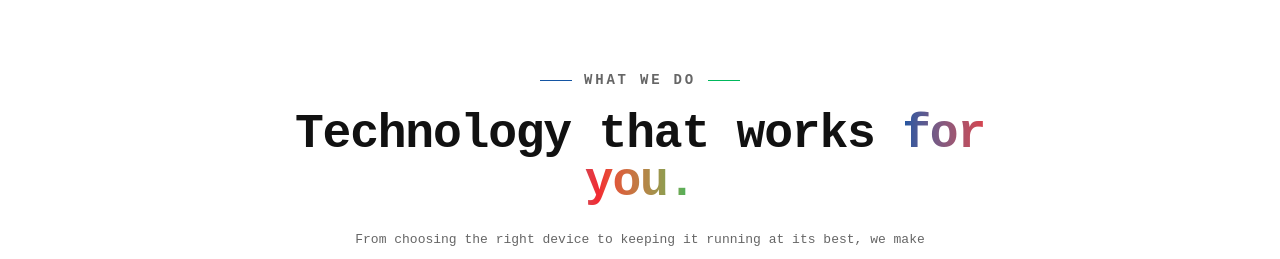
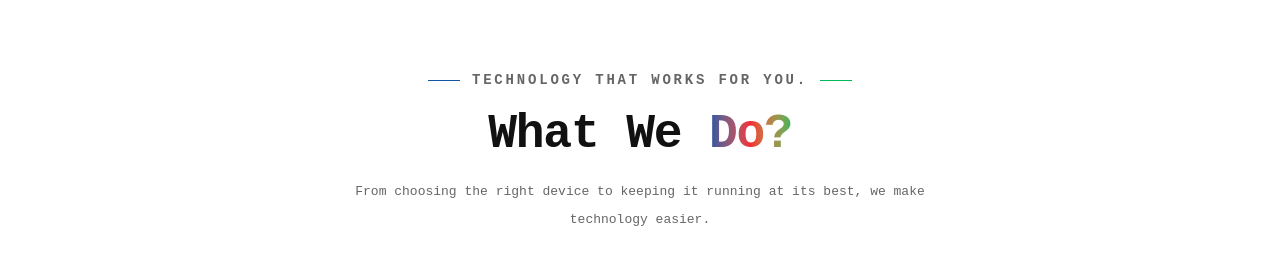
Before and after one commit to rastynkhen18/protechpc, a Next.js app: page / in a window 1280 px wide. Shown: the part 520-779 px from the top of the page. Built offline with nearby package versions, Linux system fonts and the light colour scheme; no server answers.

Commit message:
fix: featured sections

```diff
--- a/app/page.tsx
+++ b/app/page.tsx
@@ -343,16 +343,16 @@ export default function Home() {
           <div className="mx-auto max-w-3xl text-center">
             <div className="mx-auto flex w-fit items-center gap-3 text-sm font-semibold uppercase tracking-[0.2em] text-muted-foreground">
               <span className="h-px w-8 bg-primary" />
-              What We Do
+             Technology that works for you.
               <span className="h-px w-8 bg-accent" />
             </div>
             <h2
               id="featured-title"
               className="mt-5 text-3xl font-semibold tracking-tight sm:text-5xl"
             >
-              Technology that works{" "}
+               What We {" "}
               <span className="bg-gradient-to-r from-primary via-destructive to-accent bg-clip-text text-transparent">
-                for you.
+                Do?
               </span>
             </h2>
             <p className="mx-auto mt-5 max-w-xl leading-7 text-muted-foreground">
```
